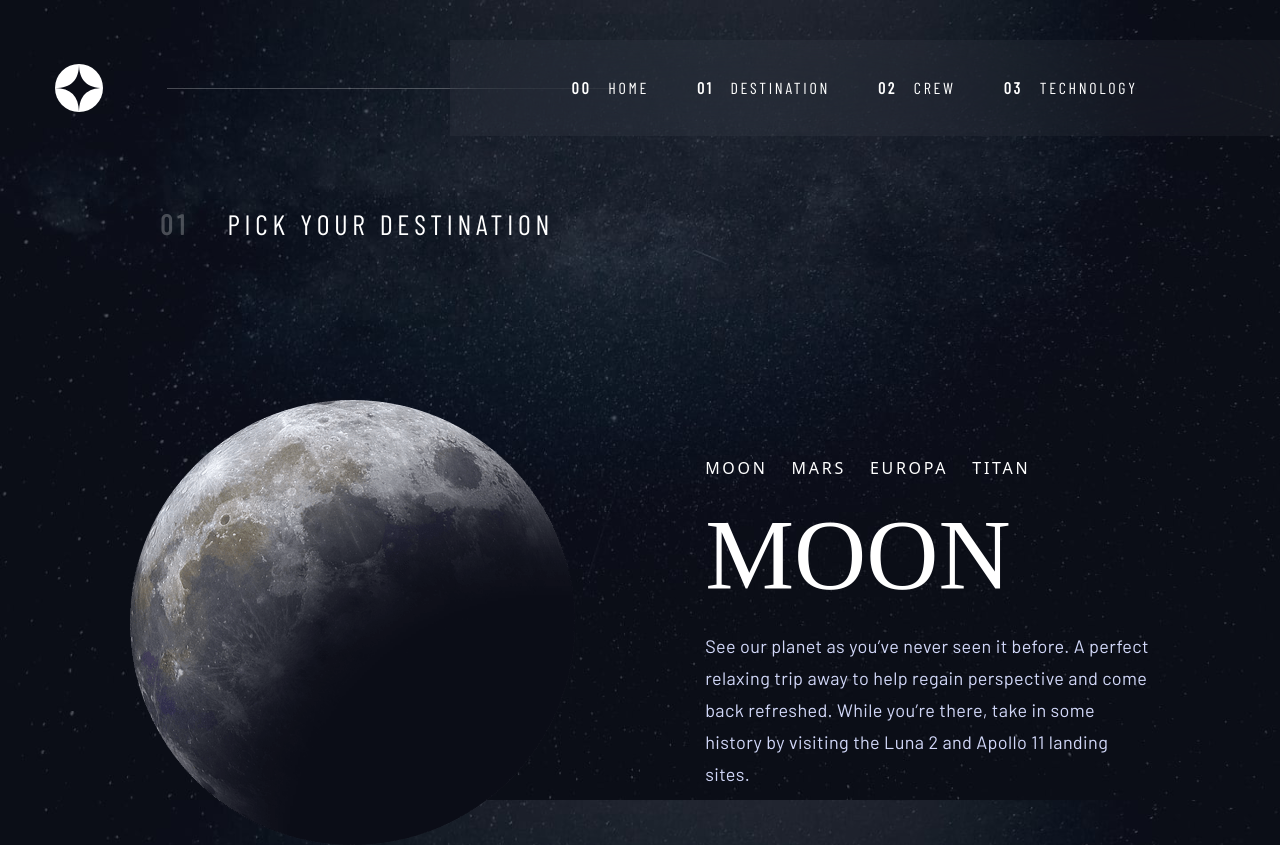
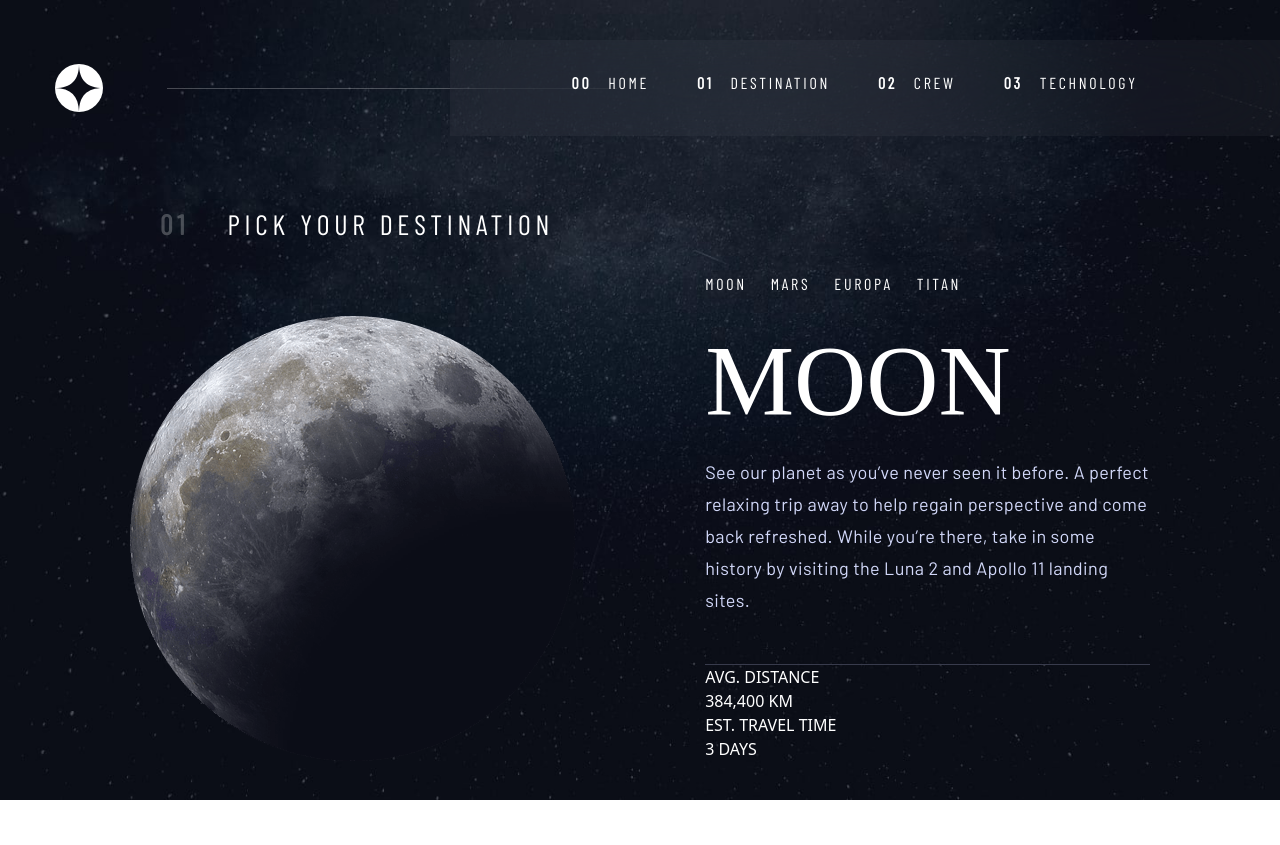
Before and after one commit to BoneNzy/Space-travel-webpage, a website: page public/destination-moon.html in a window 1280 px wide. After the commit the page ends 800 px from the top, so only its background shows below. Drawn offline with nearby package versions, Linux system fonts and the light colour scheme; a web font is replaced by a local one.

Commit message:
done for today

```diff
--- a/public/destination-moon.html
+++ b/public/destination-moon.html
@@ -57,8 +57,8 @@
     </p>
   </div>
 
-  <section class="relative flex justify-evenly items-center top-19">
-    <div>
+  <section class="relative flex justify-evenly items-end top-44">
+    <div class="">
       <img src="./assets/destination/image-moon.png" alt="Moon">
     </div>
 
@@ -85,14 +85,24 @@
         regain perspective and come back refreshed. While you’re there, take in some history
         by visiting the Luna 2 and Apollo 11 landing sites.
       </section>
+
+      <!-- Seperation -->
+      <div class="seperation"></div>
+
+      <!-- Distance -->
+      <section class="inline-grid text-white uppercase">
+        <div>
+          <h4>Avg. distance</h4>
+          <h2>384,400 km</h2>
+        </div>
+
+        <div>
+          <h4>Est. travel time</h4>
+          <h2>3 days</h2>
+        </div>
+      </section>
     </aside>
 
   </section>
-
-  <!-- Avg. distance
-  384,400 km
-
-  Est. travel time
-  3 days -->
 </body>
 </html>
--- a/src/input.css
+++ b/src/input.css
@@ -14,7 +14,6 @@ body {
     justify-content: space-between;
     align-items: center;
 
-    font-family: 'Barlow Condensed', sans-serif;
     height: 6rem;
     top: 2.5rem;
 }
@@ -38,6 +37,9 @@ body {
     color: hwb(0 100% 0%);
     text-transform: uppercase;
     letter-spacing: 0.169rem;
+    font-family: 'Barlow Condensed', sans-serif;
+
+    height: 2.125rem;
     left: 7.6rem;
 }
 
@@ -54,6 +56,14 @@ tracking-wide font-Barlow leading-8 */
     font-family: 'Barlow', sans-serif;
     letter-spacing: 0.025rem;
     line-height: 2rem;
+
+    margin-bottom: 3rem;
+}
+
+.seperation {
+    background-color: hsl(231, 15%, 26%);
+    width: 100%;
+    height: 1px;
 }
 
 /* Hover effects */
--- a/tailwind.config.js
+++ b/tailwind.config.js
@@ -36,6 +36,7 @@ module.exports = {
       },
       height: {
         '0.5': '1px',
+        '2.125': '2.125rem',
         '68': '17rem',
         '86': '23rem',
       },
```
Also changed, not shown: public/style/output.css.
